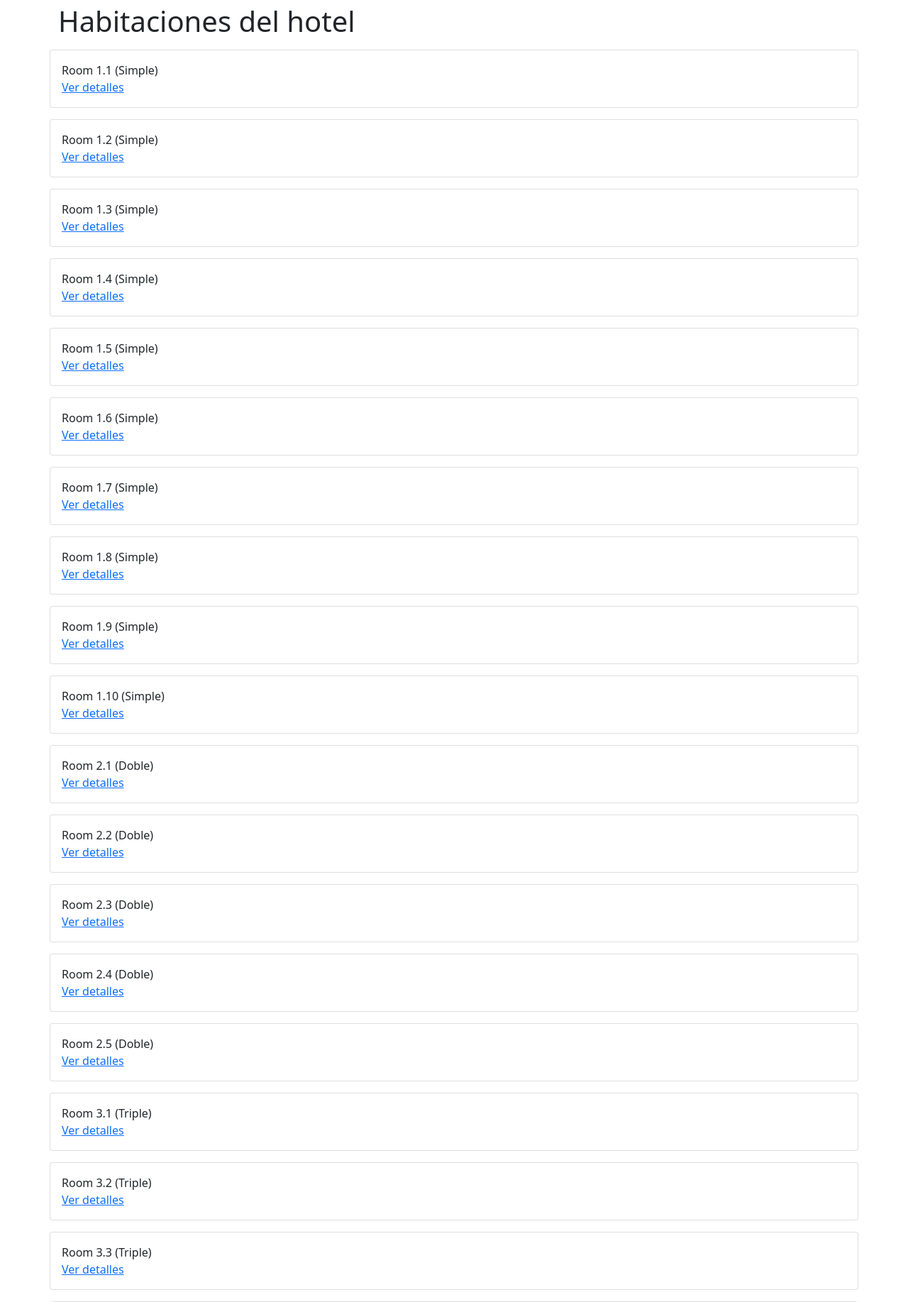
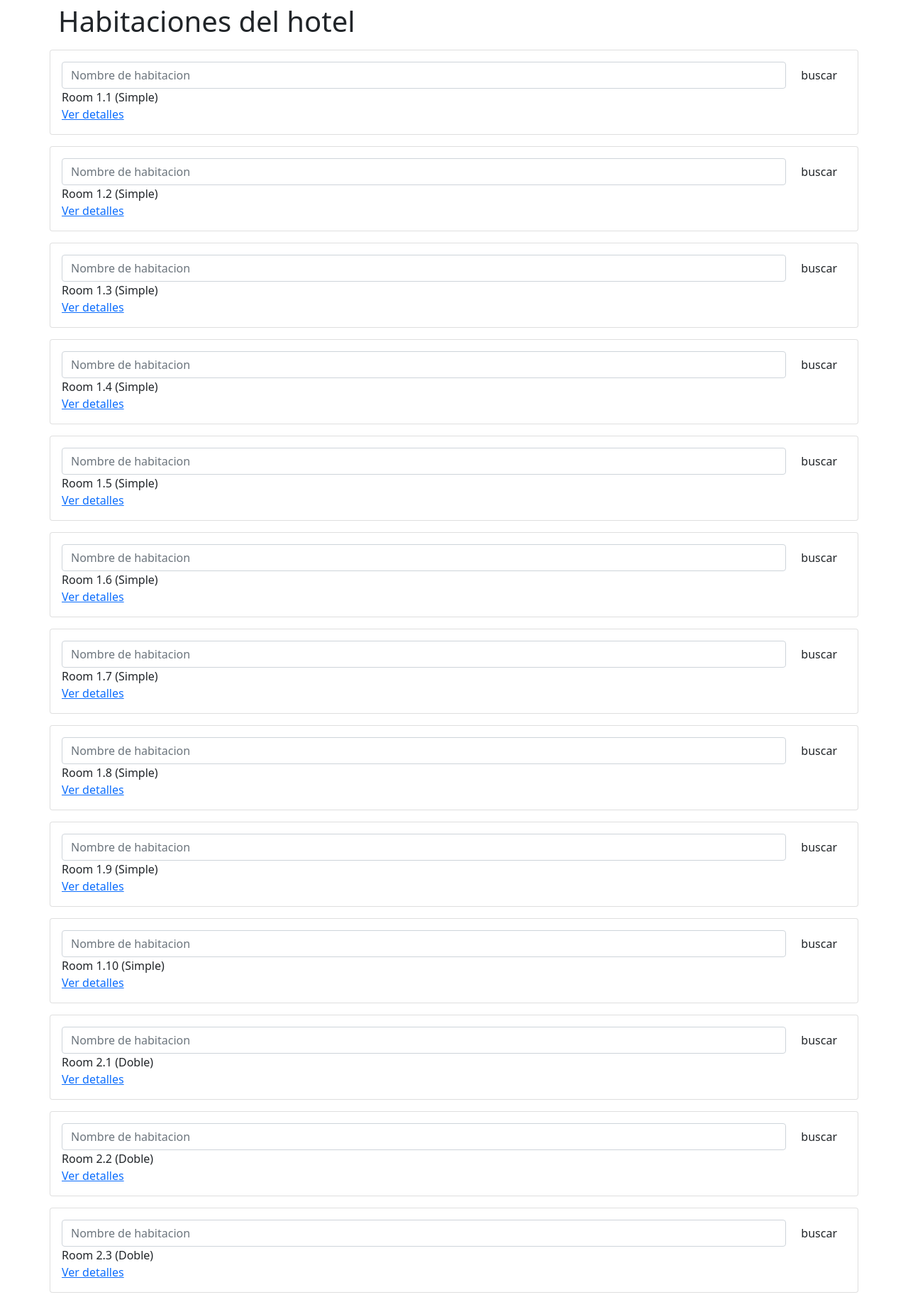
Before and after one commit to oscarchapp/testbookingengine, a Django app: page /rooms/ in a window 1280 px wide. Shown: the part 58-1893 px from the top of the page at 71% size. Run offline with Django 4.2, Linux system fonts and the light colour scheme; data comes from the database, SQL or seed files in the repository.

Commit message:
Implemented html to room filter

```diff
--- a/pms/templates/rooms.html
+++ b/pms/templates/rooms.html
@@ -4,7 +4,15 @@
 <h1>Habitaciones del hotel</h1>
 {% for room in rooms%}
 <div class="row card mt-3 mb-3 hover-card bg-tr-250">
+
     <div class="col p-3">
+        <div>
+            <form action="{% url 'room_search'%}" method="GET" class="d-flex">
+                {% csrf_token%}
+                <input class="form-control me-2" type="search" required name="filter_room" placeholder="Nombre de habitacion" aria-label="Search">
+                <button class="btn btn-outline" type="submit">buscar </button>
+             </form>
+        </div>
         <div class="">
             {{room.name}} ({{room.room_type__name}})
         </div>
```
